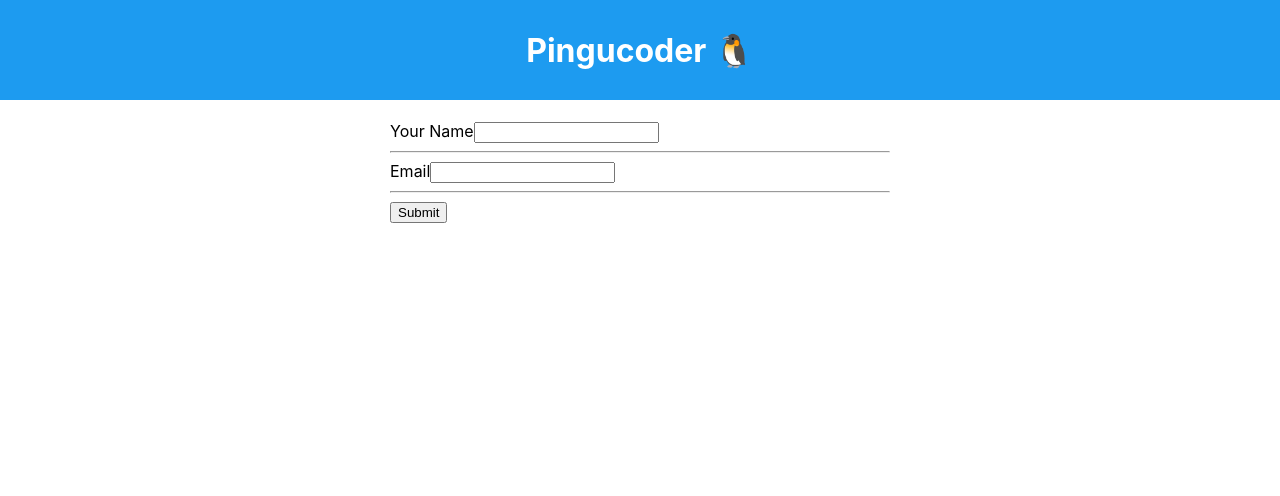
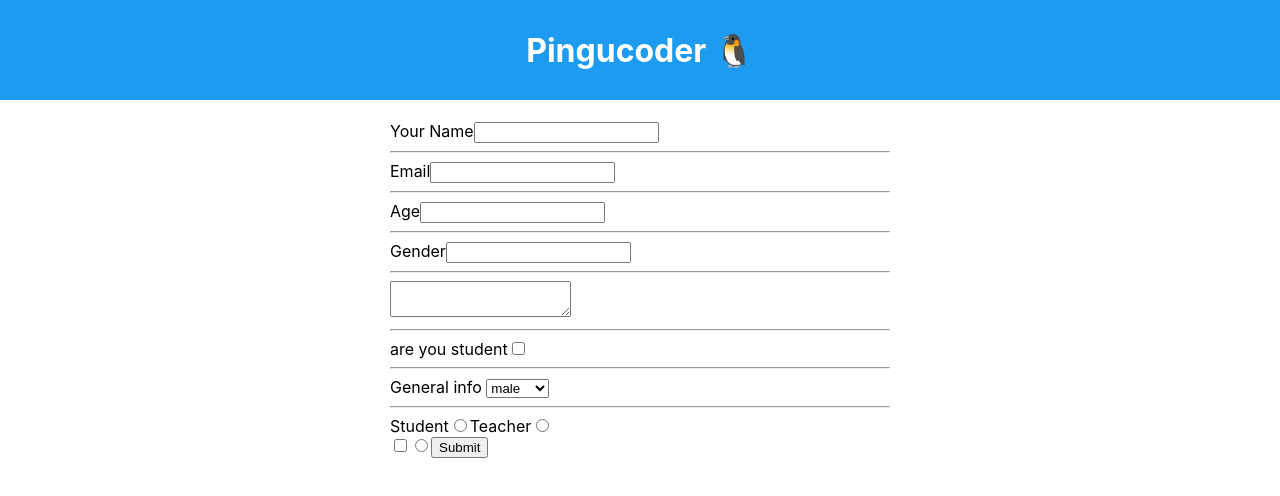
Before and after one commit to Hamdiabdallah/react, a React (Create React App) app: page / in a window 1280 px wide. Shown: the top 496 px of the page. Built offline with nearby package versions, Linux system fonts and the light colour scheme.

Commit message:
other form wth status

```diff
--- a/src/components/myInput.jsx
+++ b/src/components/myInput.jsx
@@ -2,17 +2,42 @@ import React from 'react'
 import { useState } from 'react'
 
 const MyInput = () => {
-  const [value,setvalue]= useState({name: "", email: ""});
+  const [value,setvalue]= useState({name: "", email: "",age:"",gender :"",text:"",verifStudent:false,sex:"",optionn:""});
   // const [valuee,setvaluee]= useState('');
   // function valueInput(event){
   //   setvalue(event.target.value)
+  function checked(event){
+    setvalue({...value,verifStudent:event.target.checked})
+  }
   // }
   return (
-    <form style={{width : '500px',border : 'red 1px'}} >
+    <form style={{width : '500px',border : 'red 1px'}}  >
       <label >Your Name</label>
       <input value={value.name} onChange={(event)=> setvalue({...value,name: event.target.value})} /><hr />
       <label >Email</label>
       <input value={value.email} onChange={(event)=> setvalue({...value,email: event.target.value})} /> <hr />
+      <label >Age</label>
+      <input type="number" value={value.age} onChange={(event)=> setvalue({...value,age: event.target.value})} /> <hr />
+      <label >Gender</label>
+      <input value={value.gender} onChange={(event) => setvalue({...value,gender:event.target.value})}/> <hr />
+      <textarea onChange={(event)=> setvalue({...value,text: event.target.value})}>{value.text}</textarea> <hr />
+      <label >are you student</label>
+      <input type="checkbox"  checked={value.verifStudent} onChange={checked} /> <hr />
+      <label>General info </label>
+      <select value={value.sex} onChange={(event)=> setvalue({...value,sex: event.target.value})} >
+        <option >male</option>
+        <option >female</option>
+        <option >other</option>
+      </select> <hr />
+
+      <div>
+      <label >Student</label>
+      <input type="radio" value={"Student"} checked={value.optionn == "Student"} onChange={(event)=> setvalue({...value,optionn:event.target.value})} />
+      <label >Teacher</label>
+      <input type="radio"  value={"Teacher"}  checked={value.optionn == "Teacher"} onChange={(event)=> setvalue({...value,optionn:event.target.value})}/>
+      </div>
+      <input type="checkbox" name="" id="" />
+      <input type="radio" name="" id="" />
       <button>Submit</button>
     </form>
   )
```
